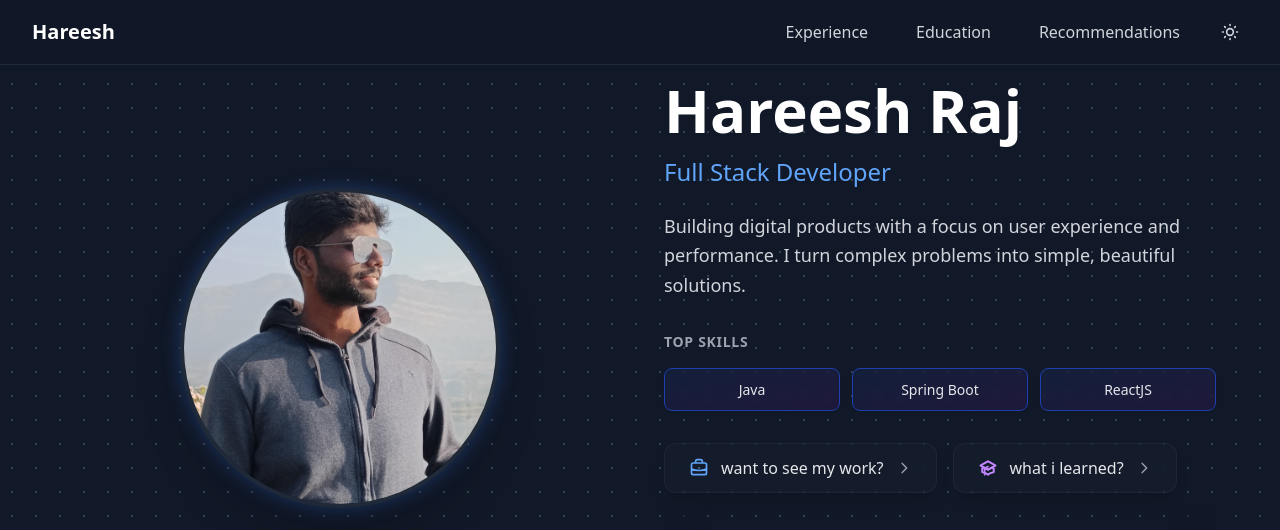
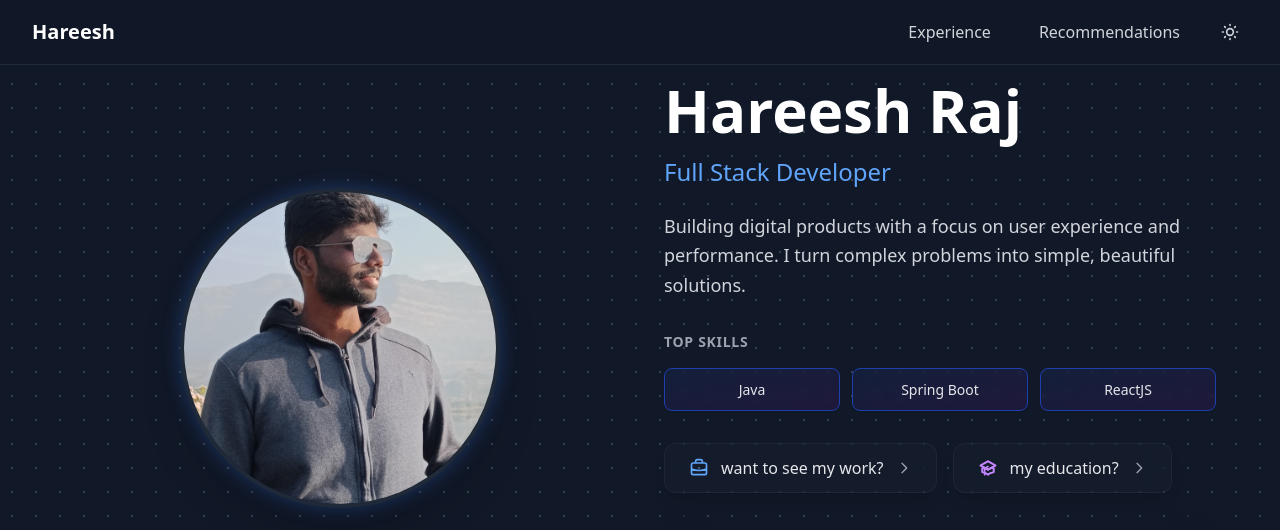
Before and after one commit to hareeshraj/portfolio, a React (Vite) app: page / in a window 1280 px wide. Shown: the top 530 px of the page. Built offline with nearby package versions, Linux system fonts and the light colour scheme.

Commit message:
Hided the button and slight code changes on getting data for button

```diff
--- a/src/components/Header.tsx
+++ b/src/components/Header.tsx
@@ -35,7 +35,7 @@ const Header = () => {
             >
               Experience
             </button>
-            <button
+            {/* <button
               onClick={() => handleNavClick('education')}
               className={`px-4 py-2 rounded-lg font-medium transition-all ${activeSection === 'education'
                 ? 'bg-blue-600 text-white dark:bg-blue-500'
@@ -43,7 +43,7 @@ const Header = () => {
                 }`}
             >
               Education
-            </button>
+            </button> */}
             <button
               onClick={() => handleNavClick('recommendations')}
               className={`px-4 py-2 rounded-lg font-medium transition-all ${activeSection === 'recommendations'
--- a/src/components/Hero.tsx
+++ b/src/components/Hero.tsx
@@ -9,11 +9,11 @@ const Hero = () => {
 
   const questions = [
     {
-      text: 'know my experience',
+      text: 'want to see my work?',
       action: () => setActiveSection('experience'),
     },
     {
-      text: 'education background',
+      text: 'my education?',
       action: () => setActiveSection('education'),
     },
   ];
@@ -99,7 +99,7 @@ const Hero = () => {
                       </svg>
                     )}
                     <span className="font-medium text-gray-800 dark:text-gray-200 group-hover:text-blue-600 dark:group-hover:text-blue-400 transition-colors">
-                      {index === 0 ? 'want to see my work?' : 'what i learned?'}
+                      {question.text}
                     </span>
                     <svg className="w-4 h-4 text-gray-400 group-hover:translate-x-1 transition-transform duration-300 shrink-0" fill="none" stroke="currentColor" viewBox="0 0 24 24">
                       <path strokeLinecap="round" strokeLinejoin="round" strokeWidth={2} d="M9 5l7 7-7 7" />
```
